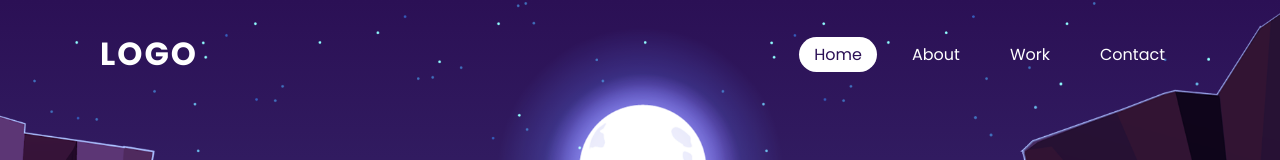
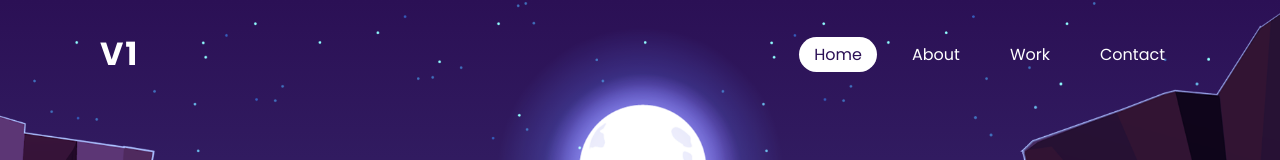
Before and after one commit to Shihab-Chowdhury/portfolio-concept-v1, a plain HTML site: page index.html in a window 1280 px wide. Shown: the top 160 px of the page. Drawn offline with Linux system fonts and the light colour scheme.

Commit message:
Changes Logo to V1

```diff
--- a/index.html
+++ b/index.html
@@ -11,7 +11,7 @@
 
 <body>
     <header>
-        <a href="#" class="logo">Logo</a>
+        <a href="#" class="logo">V1</a>
         <ul>
             <li><a href="#" class="active">Home</a></li>
             <li><a href="#">About</a></li>
```
